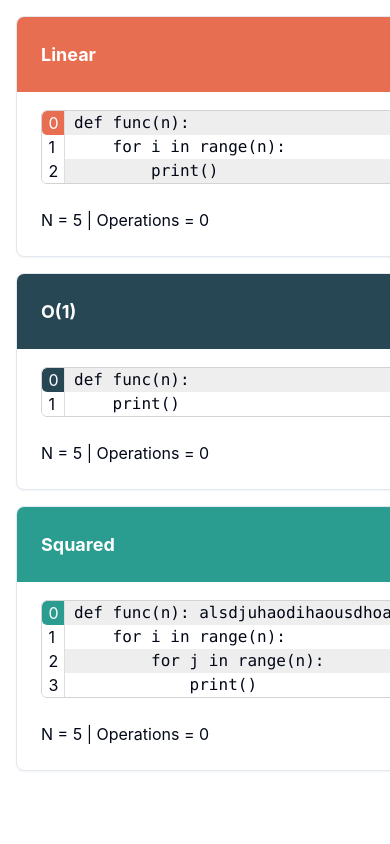
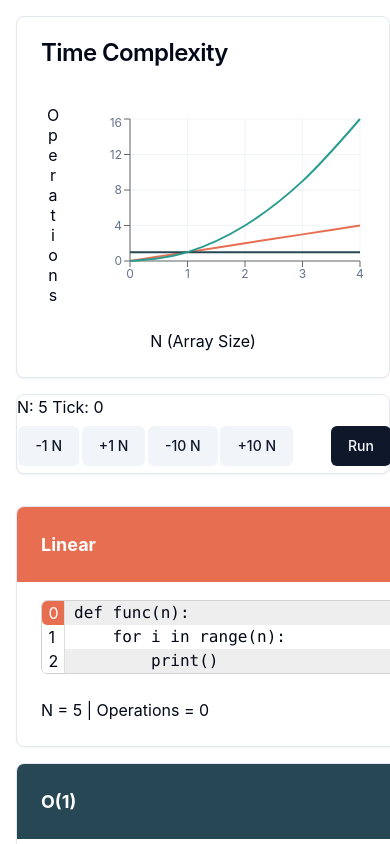
Before and after one commit to Unsynx/bigovisual, a React (Vite) app: page / in a window 390 px wide. Built offline with nearby package versions, Linux system fonts and the light colour scheme.

Commit message:
Made css mobile reactive, roughly

```diff
--- a/src/App.css
+++ b/src/App.css
@@ -20,6 +20,22 @@
   height: 100vh;
   overflow-y: scroll;
 }
+
+@media (max-width: 768px) {
+  /* Styles for screens smaller than 768px */
+  .container_side {
+    flex-direction: column-reverse;
+  }
+
+  .side_right, .control {
+    margin-left: 1em;
+  }
+
+  .graph {
+    align-self: center;
+  }
+}
+
 
 .side_left > * {
   flex-grow: 1;
--- a/src/App.tsx
+++ b/src/App.tsx
@@ -16,6 +16,11 @@ function App() {
     return () => clearTimeout(timer);
   }, [tick, ticking]);
 
+  function reset() {
+    setTicking(false);
+    setTick(0);
+  }
+
   return (
     <>
       <div className='container_side'>
@@ -31,13 +36,13 @@ function App() {
           <Card className='control'>
             <p>N: {count} Tick: {tick}</p>
             <div className='button_row'>
-              <Button onClick={() => setCount((count) => count - 1)} variant="secondary">-1 N</Button>
-              <Button onClick={() => setCount((count) => count + 1)} variant="secondary">+1 N</Button>
-              <Button onClick={() => setCount((count) => count - 10)} variant="secondary">-10 N</Button>
-              <Button onClick={() => setCount((count) => count + 10)} variant="secondary">+10 N</Button>
+              <Button onClick={() => {setCount((count) => count - 1); reset()}} variant="secondary">-1 N</Button>
+              <Button onClick={() => {setCount((count) => count + 1); reset()}} variant="secondary">+1 N</Button>
+              <Button onClick={() => {setCount((count) => count - 10); reset()}} variant="secondary">-10 N</Button>
+              <Button onClick={() => {setCount((count) => count + 10); reset()}} variant="secondary">+10 N</Button>
               <div style={{width: "2em"}}/>
               <Button onClick={() => setTicking(() => true)} >Run</Button>
-              <Button onClick={() => {setTicking(() => false); setTick(() => 0)}}>Reset</Button>
+              <Button onClick={() => reset()}>Reset</Button>
             </div>
           </Card>
         </div>
```
